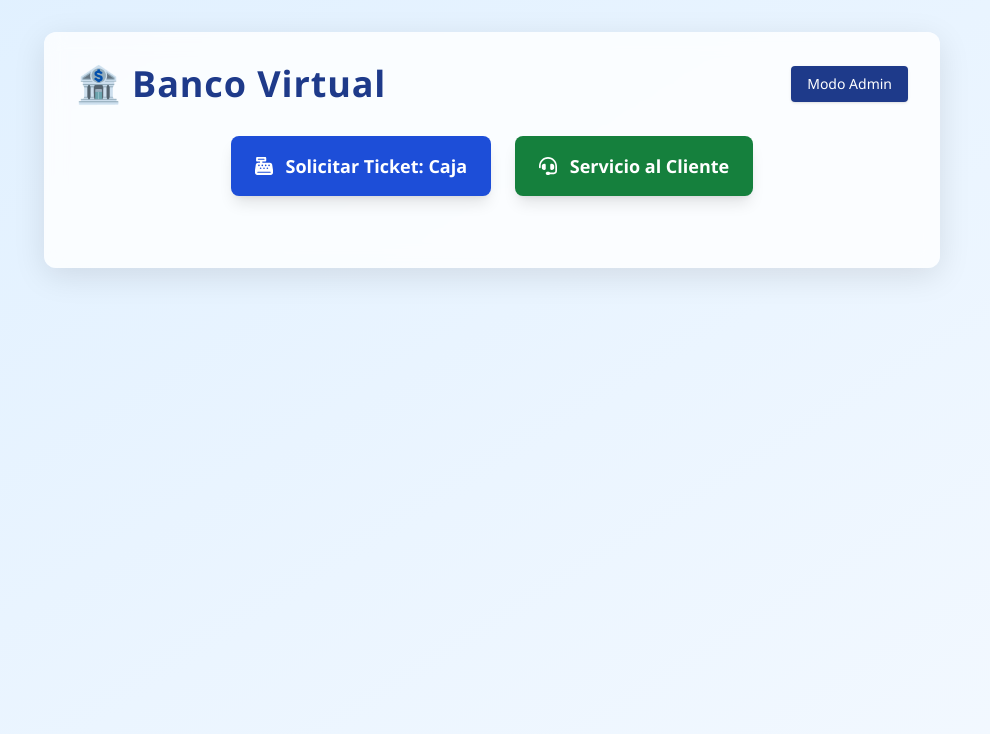
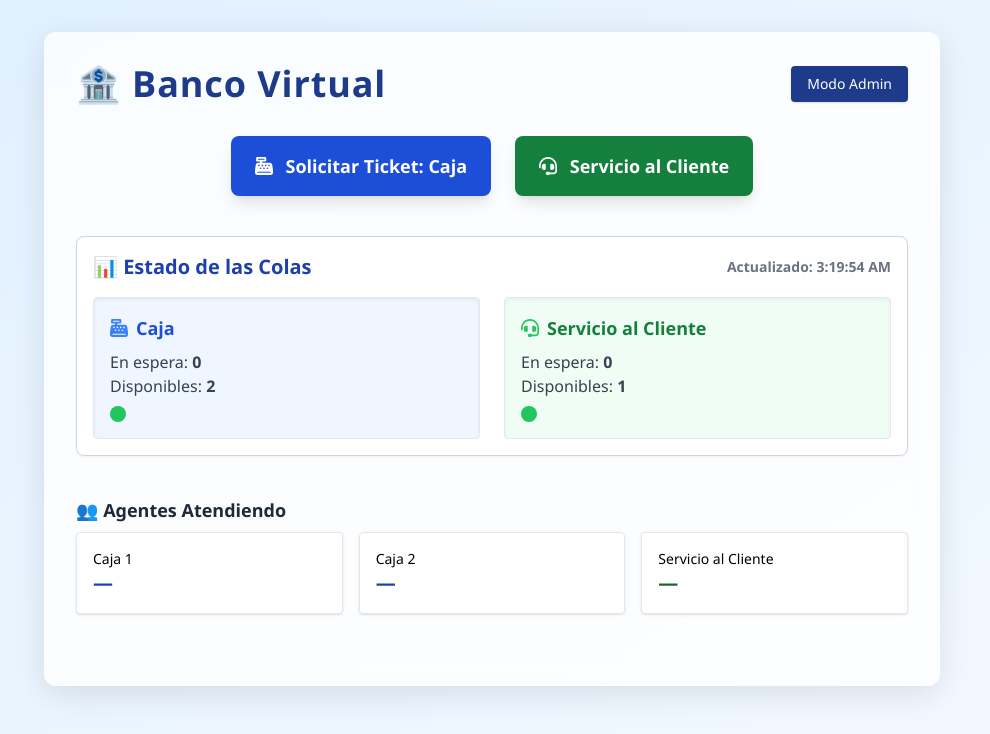
Before and after one commit to StarboyTeam-v1/sistema-colas, a Flask app: page / in a window 1280 px wide. Shown: the top 734 px of the page, without its empty margins (148-1138 px from the left). Run offline with Flask 3, Linux system fonts and the light colour scheme; some libraries are stand-ins or nearby versions.

Commit message:
Update index.html
actualiza front

```diff
--- a/templates/index.html
+++ b/templates/index.html
@@ -16,10 +16,14 @@
 <body class="bank-bg min-h-screen">
     <div class="container mx-auto px-4 py-8">
         <div class="glass rounded-xl p-8 max-w-4xl mx-auto">
+
+            <!-- Header + Admin -->
             <div class="flex justify-between items-center mb-8">
                 <h1 class="text-4xl font-extrabold text-blue-900 tracking-wide">🏦 Banco Virtual</h1>
                 <a href="/login" class="text-sm bg-blue-900 text-white px-4 py-2 rounded hover:bg-blue-800 shadow">Modo Admin</a>
             </div>
+
+            <!-- Botones de servicio -->
             <div class="flex flex-col sm:flex-row justify-center gap-6 mb-10">
                 <button onclick="getTicket('caja')" class="bg-blue-700 hover:bg-blue-800 text-white font-bold py-4 px-6 rounded-lg text-lg shadow-lg">
                     <i class="fas fa-cash-register mr-2"></i> Solicitar Ticket: Caja
@@ -28,19 +32,25 @@
                     <i class="fas fa-headset mr-2"></i> Servicio al Cliente
                 </button>
             </div>
+
+            <!-- Información de ticket -->
             <div id="ticketInfo" class="hidden border border-blue-200 p-6 rounded-lg mb-10 bg-blue-50">
                 <h2 class="text-2xl font-semibold mb-4 text-blue-800">🎫 Su Ticket</h2>
                 <div class="flex flex-col sm:flex-row justify-between items-center">
                     <div class="text-center sm:text-left mb-4 sm:mb-0">
-                        <p class="text-5xl font-bold text-blue-900" id="ticketNumber"></p>
+                        <p id="ticketNumber" class="text-5xl font-bold text-blue-900"></p>
                         <p class="text-gray-700">Posición en cola: <span id="position" class="font-semibold"></span></p>
                         <p class="text-gray-700">Tiempo restante: <span id="waitTime" class="font-semibold"></span> segundos</p>
-                    <//div>
-                    <div id="statusBadge" class="bg-yellow-100 text-yellow-800 px-4 py-2 rounded-full text-sm font-semibold shadow">En espera</div>
+                    </div>
+                    <div id="statusBadge" class="bg-yellow-100 text-yellow-800 px-4 py-2 rounded-full text-sm font-semibold shadow">
+                        En espera
+                    </div>
                 </div>
                 <div id="qrCode" class="mt-6 flex justify-center"></div>
             </div>
-            <div class="bg-white border border-gray-300 rounded-lg p-4 shadow-sm">
+
+            <!-- Estado de las colas -->
+            <div class="bg-white border border-gray-300 rounded-lg p-4 shadow-sm mb-10">
                 <h2 class="text-xl font-bold mb-4 flex justify-between items-center text-blue-800">
                     <span>📊 Estado de las Colas</span>
                     <span id="lastUpdate" class="text-sm text-gray-500"></span>
@@ -64,7 +74,9 @@
                     </div>
                 </div>
             </div>
-            <div class="mt-10">
+
+            <!-- Agentes atendiendo -->
+            <div class="mt-10 mb-10">
                 <h3 class="text-lg font-semibold text-gray-800 mb-2">👥 Agentes Atendiendo</h3>
                 <div class="grid grid-cols-1 sm:grid-cols-3 gap-4">
                     <div class="bg-white p-4 border rounded shadow">
@@ -81,20 +93,20 @@
                     </div>
                 </div>
             </div>
-            <div id="recentAttended" class="mt-10 hidden">
-                <h3 class="text-lg font-semibold text-gray-700 mb-2">🕓 Recientemente atendidos</h3>
-                <div id="attendedList" class="space-y-2"></div>
+
         </div>
     </div>
-    </div>
+
     <script>
       const socket = io({ path: '/socket.io' });
-        let currentClientId = null;
-        let countdown = null;
+      let currentClientId = null, countdown = null;
 
       socket.on('connect', () => updateQueueStatus());
 
-        socket.on('queue_update', data => { updateQueueUI(data); updateTimestamp(); });
+      socket.on('queue_update', data => {
+        updateQueueUI(data);
+        updateTimestamp();
+      });
 
       socket.on('agente_update', data => {
         document.getElementById('agenteCaja1').textContent = data.agentes_caja[0] || '—';
@@ -109,51 +121,91 @@
         let remaining = data.wait_time;
         document.getElementById('waitTime').textContent = remaining;
         countdown = setInterval(() => {
-                remaining = Math.max(0, remaining-1);
+          remaining = Math.max(0, remaining - 1);
           document.getElementById('waitTime').textContent = remaining;
-                if (remaining<=0) clearInterval(countdown);
+          if (remaining <= 0) clearInterval(countdown);
         }, 1000);
         document.getElementById('ticketInfo').classList.remove('hidden');
         document.getElementById('statusBadge').textContent = 'En espera';
-            document.getElementById('statusBadge').className = 'bg-yellow-100 text-yellow-800 px-4 py-2 rounded-full text-sm font-semibold shadow';
-            document.getElementById('qrCode').innerHTML = `<div class="bg-gray-200 p-2 rounded"><div class="text-center text-xs">Scan for updates</div><div class="text-center text-4xl">${data.ticket}</div></div>`;
+        document.getElementById('statusBadge').className =
+          'bg-yellow-100 text-yellow-800 px-4 py-2 rounded-full text-sm font-semibold shadow';
+        document.getElementById('qrCode').innerHTML = `
+          <div class="bg-gray-200 p-2 rounded">
+            <div class="text-center text-xs">Scan for updates</div>
+            <div class="text-center text-4xl">${data.ticket}</div>
+          </div>`;
       }
 
       async function getTicket(tipo) {
-            const res = await fetch('/api/ticket',{method:'POST',headers:{'Content-Type':'application/json'},body:JSON.stringify({tipo_servicio:tipo})});
+        const res = await fetch('/api/ticket', {
+          method: 'POST',
+          headers: {'Content-Type':'application/json'},
+          body: JSON.stringify({ tipo_servicio: tipo })
+        });
         const data = await res.json();
-            if (res.ok) { currentClientId = data.cliente_id; showTicketInfo(data); startStatusCheck(data.cliente_id);} else alert(data.error);
+        if (res.ok) {
+          currentClientId = data.cliente_id;
+          showTicketInfo(data);
+          startStatusCheck(data.cliente_id);
+        } else alert(data.error);
       }
 
       function updateQueueUI(data) {
         document.getElementById('cajaCola').textContent = data.caja.waiting;
         document.getElementById('cajaDisponibles').textContent = data.caja.available;
-            document.getElementById('cajaStatus').className = data.caja.available>0?'w-4 h-4 mt-2 rounded-full bg-green-500':'w-4 h-4 mt-2 rounded-full bg-red-500';
+        document.getElementById('cajaStatus').className =
+          data.caja.available > 0 ?
+          'w-4 h-4 mt-2 rounded-full bg-green-500' :
+          'w-4 h-4 mt-2 rounded-full bg-red-500';
         document.getElementById('servicioCola').textContent = data.servicio_cliente.waiting;
         document.getElementById('servicioDisponibles').textContent = data.servicio_cliente.available;
-            document.getElementById('servicioStatus').className = data.servicio_cliente.available>0?'w-4 h-4 mt-2 rounded-full bg-green-500':'w-4 h-4 mt-2 rounded-full bg-red-500';
+        document.getElementById('servicioStatus').className =
+          data.servicio_cliente.available > 0 ?
+          'w-4 h-4 mt-2 rounded-full bg-green-500' :
+          'w-4 h-4 mt-2 rounded-full bg-red-500';
       }
 
       function updateTimestamp() {
-            document.getElementById('lastUpdate').textContent = `Actualizado: ${new Date().toLocaleTimeString()}`;
+        document.getElementById('lastUpdate').textContent =
+          `Actualizado: ${new Date().toLocaleTimeString()}`;
       }
 
       function startStatusCheck(id) {
-            const iv = setInterval(async()=>{
-                const r=await fetch(`/api/status/${id}`);
-                if(r.ok){ const d=await r.json(); if(d.status==='attended'){ clearInterval(iv); document.getElementById('statusBadge').textContent='Atendido'; document.getElementById('statusBadge').className='bg-green-100 text-green-800 px-4 py-2 rounded-full text-sm font-semibold shadow'; }}
-            },2000);
+        const iv = setInterval(async () => {
+          const r = await fetch(`/api/status/${id}`);
+          if (r.ok) {
+            const d = await r.json();
+            if (d.status === 'attended') {
+              clearInterval(iv);
+              document.getElementById('statusBadge').textContent = 'Atendido';
+              document.getElementById('statusBadge').className =
+                'bg-green-100 text-green-800 px-4 py-2 rounded-full text-sm font-semibold shadow';
+            }
+          }
+        }, 2000);
       }
 
       async function updateQueueStatus() {
         try {
-                const [qRes,aRes] = await Promise.all([fetch('/estado-colas'),fetch('/estado-agentes')]);
-                if(qRes.ok){ updateQueueUI(await qRes.json()); updateTimestamp(); }
-                if(aRes.ok){ socket.emit('agente_update',await aRes.json()); }
-            } catch(e){}
+          const [qRes, aRes] = await Promise.all([
+            fetch('/estado-colas'),
+            fetch('/estado-agentes')
+          ]);
+          if (qRes.ok) {
+            const q = await qRes.json();
+            updateQueueUI(q);
+            updateTimestamp();
+          }
+          if (aRes.ok) {
+            const d = await aRes.json();
+            document.getElementById('agenteCaja1').textContent = d.agentes_caja[0] || '—';
+            document.getElementById('agenteCaja2').textContent = d.agentes_caja[1] || '—';
+            document.getElementById('agenteServicio').textContent = d.agente_servicio || '—';
+          }
+        } catch (e) { console.error(e); }
       }
 
-        document.addEventListener('DOMContentLoaded',() => updateQueueStatus());
+      document.addEventListener('DOMContentLoaded', () => updateQueueStatus());
     </script>
 </body>
 </html>
```
Lines whose indentation alone changed are shown as unchanged.
